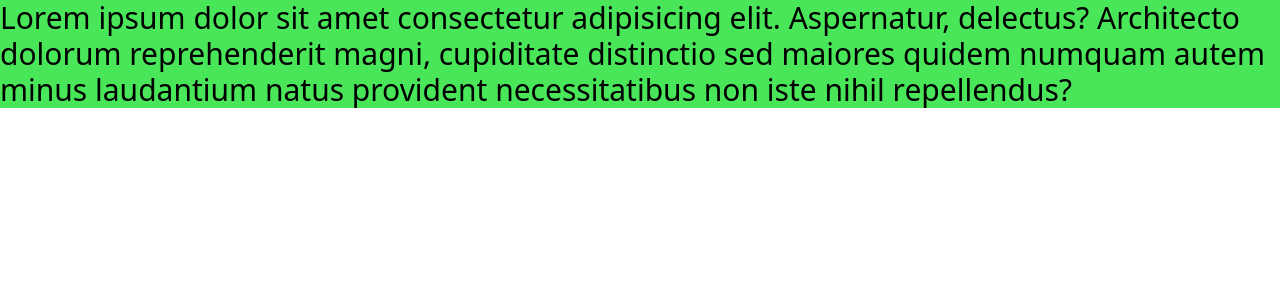
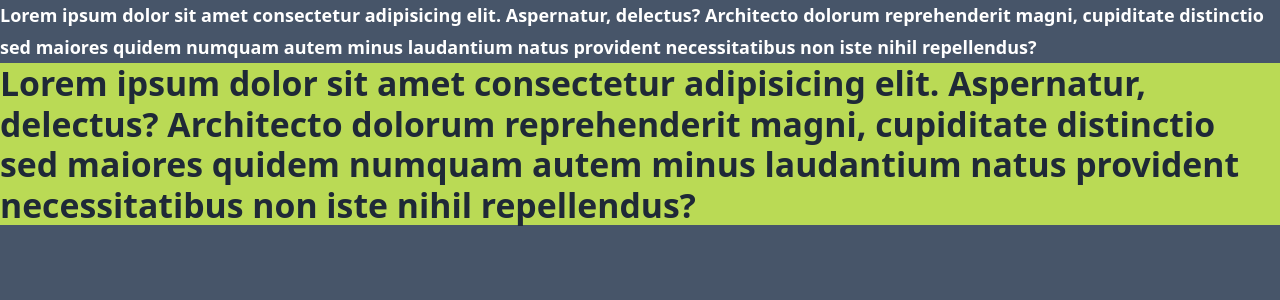
Before and after one commit to PuneetSivananda/ytube-projects, a Next.js app: page / in a window 1280 px wide. Shown: the top 300 px of the page. Built offline with nearby package versions, Linux system fonts and the light colour scheme.

Commit message:
feat: custimizing styles using apply

```diff
--- a/app/globals.css
+++ b/app/globals.css
@@ -1,3 +1,10 @@
 @tailwind base;
 @tailwind components;
 @tailwind utilities;
+
+@layer base {
+    html {
+        @apply bg-slate-600 text-white text-lg font-bold;
+    }
+
+}
--- a/app/page.tsx
+++ b/app/page.tsx
@@ -6,7 +6,8 @@ import styles from './page.module.css'
 export default function Home() {
   return (
     <div>
-      <p className='bg-nextjs text-blue text-xs lg:text-3xl'>Lorem ipsum dolor sit amet consectetur adipisicing elit. Aspernatur, delectus? Architecto dolorum reprehenderit magni, cupiditate distinctio sed maiores quidem numquam autem minus laudantium natus provident necessitatibus non iste nihil repellendus?</p>
+      <p>Lorem ipsum dolor sit amet consectetur adipisicing elit. Aspernatur, delectus? Architecto dolorum reprehenderit magni, cupiditate distinctio sed maiores quidem numquam autem minus laudantium natus provident necessitatibus non iste nihil repellendus?</p>
+      <p className='bg-[#bada55] text-gray-800 text-xs lg:text-3xl'>Lorem ipsum dolor sit amet consectetur adipisicing elit. Aspernatur, delectus? Architecto dolorum reprehenderit magni, cupiditate distinctio sed maiores quidem numquam autem minus laudantium natus provident necessitatibus non iste nihil repellendus?</p>
     </div>
   )
 }
--- a/tailwind.config.js
+++ b/tailwind.config.js
@@ -12,6 +12,14 @@ module.exports = {
       lg: '976px',
       xl: '1440px'
     },
+    spacing: {
+      '1': '8px',
+      '2': '12px',
+      '3': '16px',
+      '4': '24px',
+      '5': '32px',
+      '6': '48px',
+    },
     extend: {
       colors: {
         nextjs: "#49e659"
```
